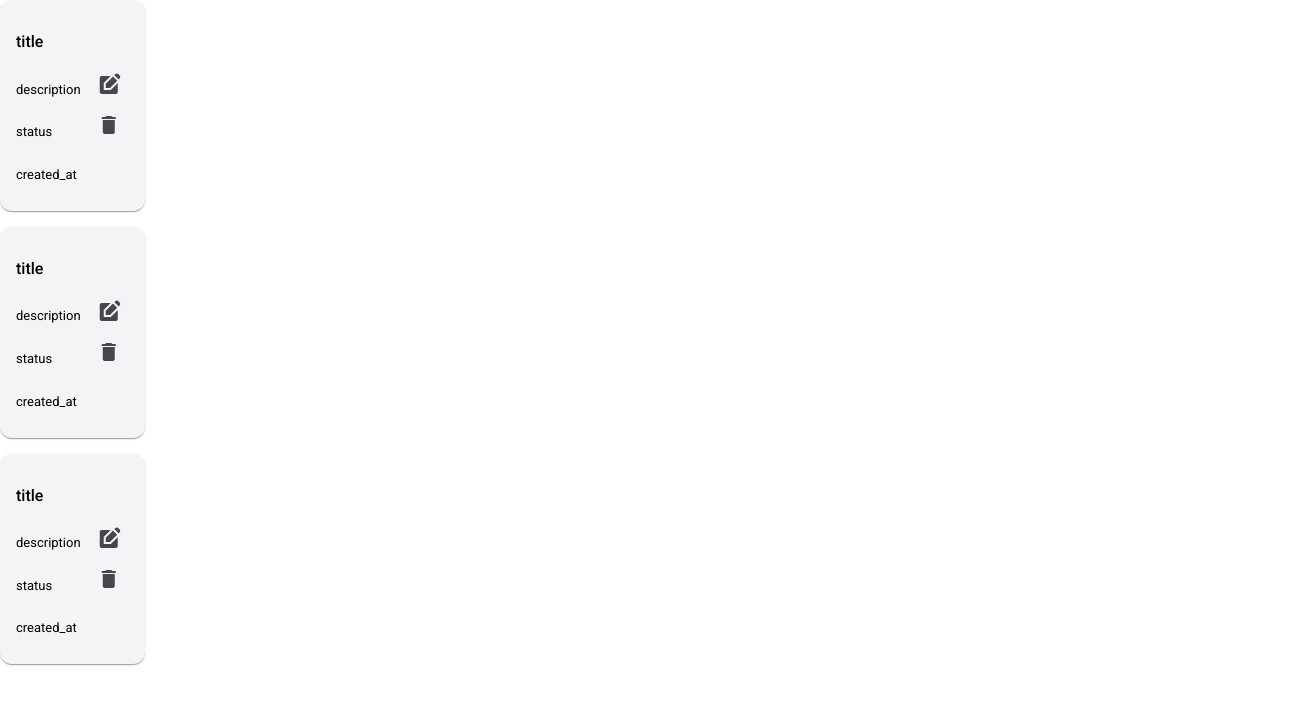
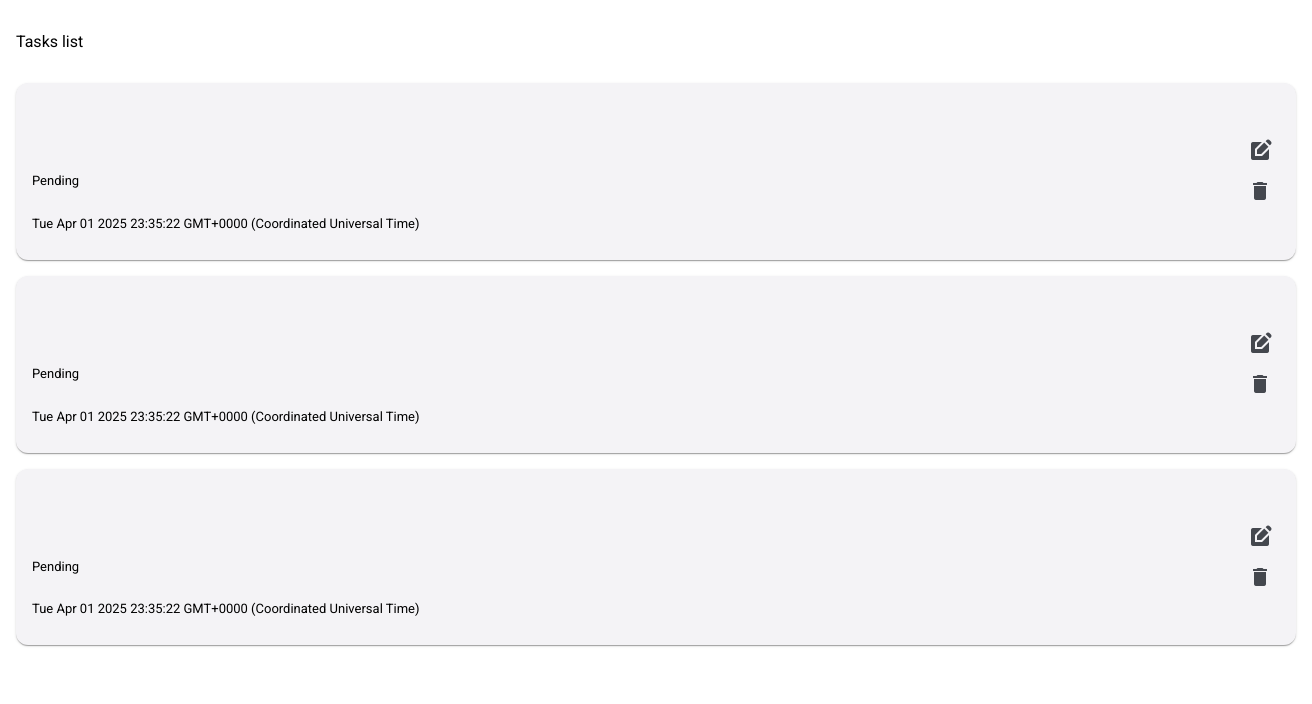
Before and after one commit to UTC1992/manage-tasks, an Angular app: page / in a window 1280 px wide. Shown: the top 704 px of the page, 1312 px wide, since content can reach past the window. Built offline with nearby package versions, Linux system fonts and the light colour scheme.

Commit message:
add props in item task

```diff
--- a/src/app/modules/tasks/components/task-item/task-item.component.html
+++ b/src/app/modules/tasks/components/task-item/task-item.component.html
@@ -2,10 +2,12 @@
   <mat-card>
     <mat-card-content class="task-item-container">
       <div class="task-item-container__info">
-        <p class="task-item-container__title">title</p>
-        <p class="task-item-container__description">description</p>
-        <p class="task-item-container__body">status</p>
-        <p class="task-item-container__body">created_at</p>
+        <p class="task-item-container__title">{{ title }}</p>
+        <p class="task-item-container__description">{{ description }}</p>
+        <p class="task-item-container__body">
+          {{ completed ? "Completed" : "Pending" }}
+        </p>
+        <p class="task-item-container__body">{{ createdAt }}</p>
       </div>
       <div class="task-item-container__actions">
         <button mat-icon-button>
--- a/src/app/modules/tasks/components/task-item/task-item.component.ts
+++ b/src/app/modules/tasks/components/task-item/task-item.component.ts
@@ -1,4 +1,4 @@
-import { Component } from '@angular/core';
+import { Component, Input } from '@angular/core';
 import { MatCardModule } from '@angular/material/card';
 import { MatButtonModule } from '@angular/material/button';
 import { MatIconModule } from '@angular/material/icon';
@@ -8,6 +8,18 @@ import { MatListModule } from '@angular/material/list';
   selector: 'app-task-item',
   imports: [MatCardModule, MatButtonModule, MatIconModule, MatListModule],
   templateUrl: './task-item.component.html',
-  styleUrl: './task-item.component.scss',
+  styleUrls: ['./task-item.component.scss'],
 })
-export class TaskItemComponent {}
+export class TaskItemComponent {
+  @Input() title: string;
+  @Input() description: string;
+  @Input() completed: boolean;
+  @Input() createdAt: Date;
+
+  constructor() {
+    this.title = '';
+    this.description = '';
+    this.completed = false;
+    this.createdAt = new Date();
+  }
+}
--- a/src/app/modules/tasks/pages/task-home/task-home.component.html
+++ b/src/app/modules/tasks/pages/task-home/task-home.component.html
@@ -1,3 +1,4 @@
 <div class="task-home-container">
+  <p>Tasks list</p>
   <app-task-list></app-task-list>
 </div>
--- a/src/app/modules/tasks/pages/task-home/task-home.component.scss
+++ b/src/app/modules/tasks/pages/task-home/task-home.component.scss
@@ -1,5 +1,7 @@
 .task-home-container {
   display: flex;
-  margin: 0;
-  padding: 0;
+  flex-direction: column;
+  row-gap: 1rem;
+  width: 100%;
+  padding: 1rem;
 }
```
